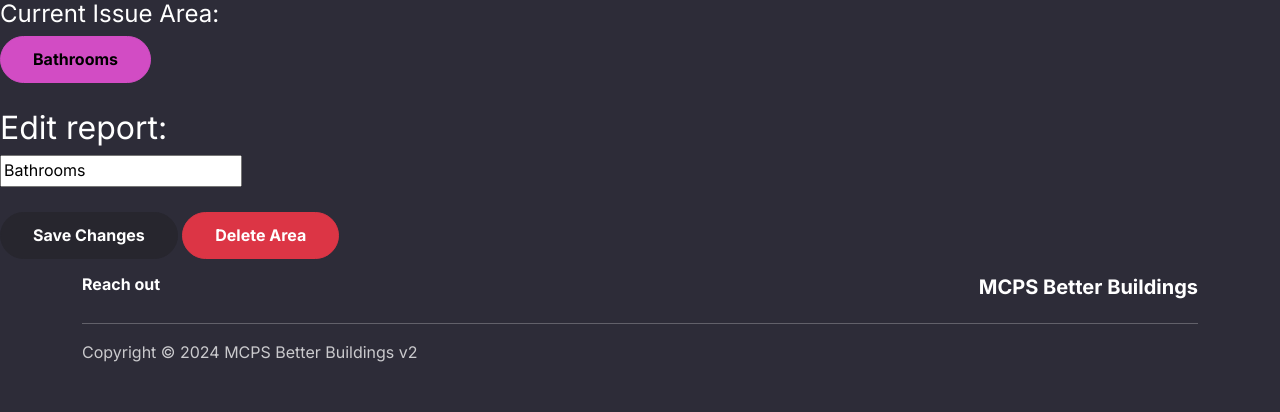
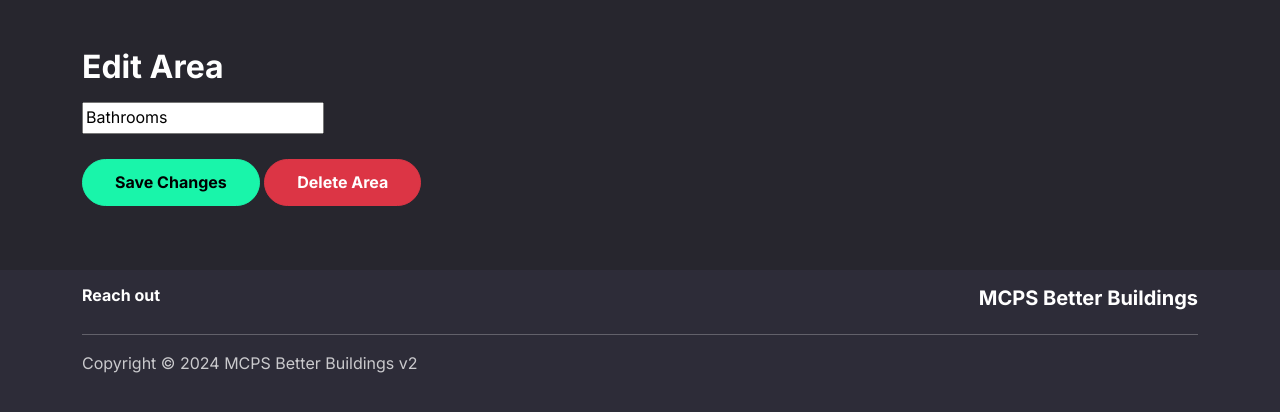
Before and after one commit to Scorchify/Better-Buildings, a Django app: page /edit_area/1/ in a window 1280 px wide. Shown: the part 59-471 px from the top of the page. Run offline with Django 5.2, Linux system fonts and the light colour scheme; data comes from the database, SQL or seed files in the repository; data that the repository does not hold is empty; some libraries are stand-ins or nearby versions.

Commit message:
sigma
Co-authored-by: jlngvns100@gmail.com <jlngvns100@gmail.com>

```diff
--- a/better_buildings/templates/better_buildings/edit_area.html
+++ b/better_buildings/templates/better_buildings/edit_area.html
@@ -1,21 +1,35 @@
-{% extends "better_buildings/base.html" %}
+{% extends 'better_buildings/base.html' %}
+{% load custom_tags %}
+{% load static %}
+{% load socialaccount %}
+{% load django_bootstrap5 %}
+<!-- PWA -->
+{% load pwa %}
+{% progressive_web_app_meta %}
+
+<!-- Bootstrap CSS/JS -->
+{% bootstrap_css %}
+{% bootstrap_javascript %}
+
 {% block content %}
-<div class="box">
-  <h4>Current Issue Area:</h4>
-  <form action="{% url 'better_buildings:area' area.id %}" method="get">
-    <button type="submit" class="btn btn-primary">{{ area }}</button>
-  </form>
-  <br>
-  <h2>Edit report:</h2>
-
-  <div class="form-container">
+<section class="bg-dark d-flex flex-fill py-5">
+  <div class="container-md">
+    <h2 class="mb-3"><strong>Edit Area</strong></h2>
+    <div class="row g-0">
+      <div class="col">
+        <div class="row g-0 d-flex mb-3" style="margin: 0px;">
+          <div class="col">
             <form action="{% url 'better_buildings:edit_area' area.id %}" method="post">
               {% csrf_token %}
               {{ form.as_div }}
               <br>
-      <button type="submit" class="btn btn-dark">Save Changes</button>
+              <button type="submit" class="b v btn btn-success">Save Changes</button>
               <button type="submit" name="delete" class="btn btn-danger">Delete Area</button>
             </form>
           </div>
         </div>
+      </div>
+    </div>
+  </div>
+</section>
 {% endblock content %}
```
Lines whose indentation alone changed are shown as unchanged.
